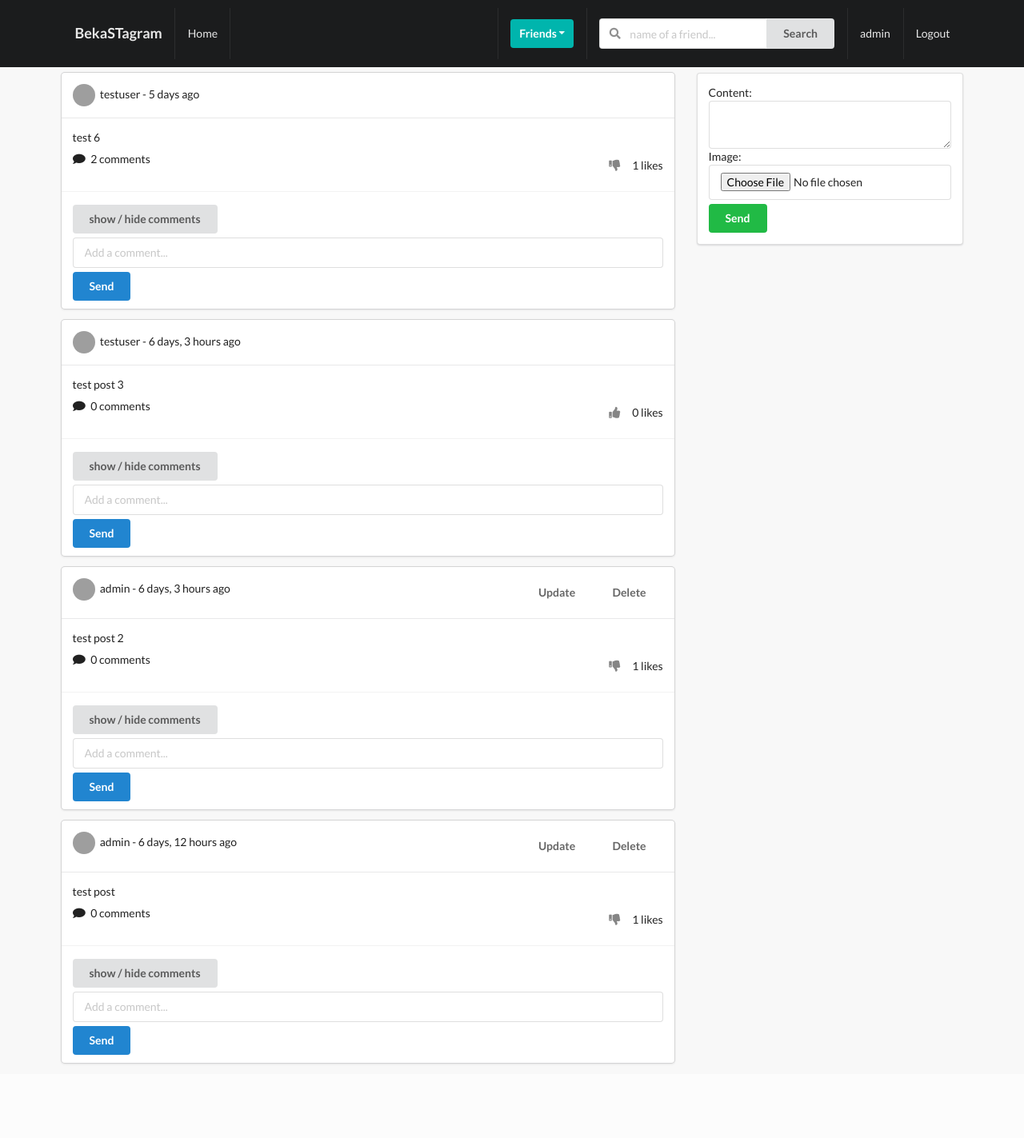
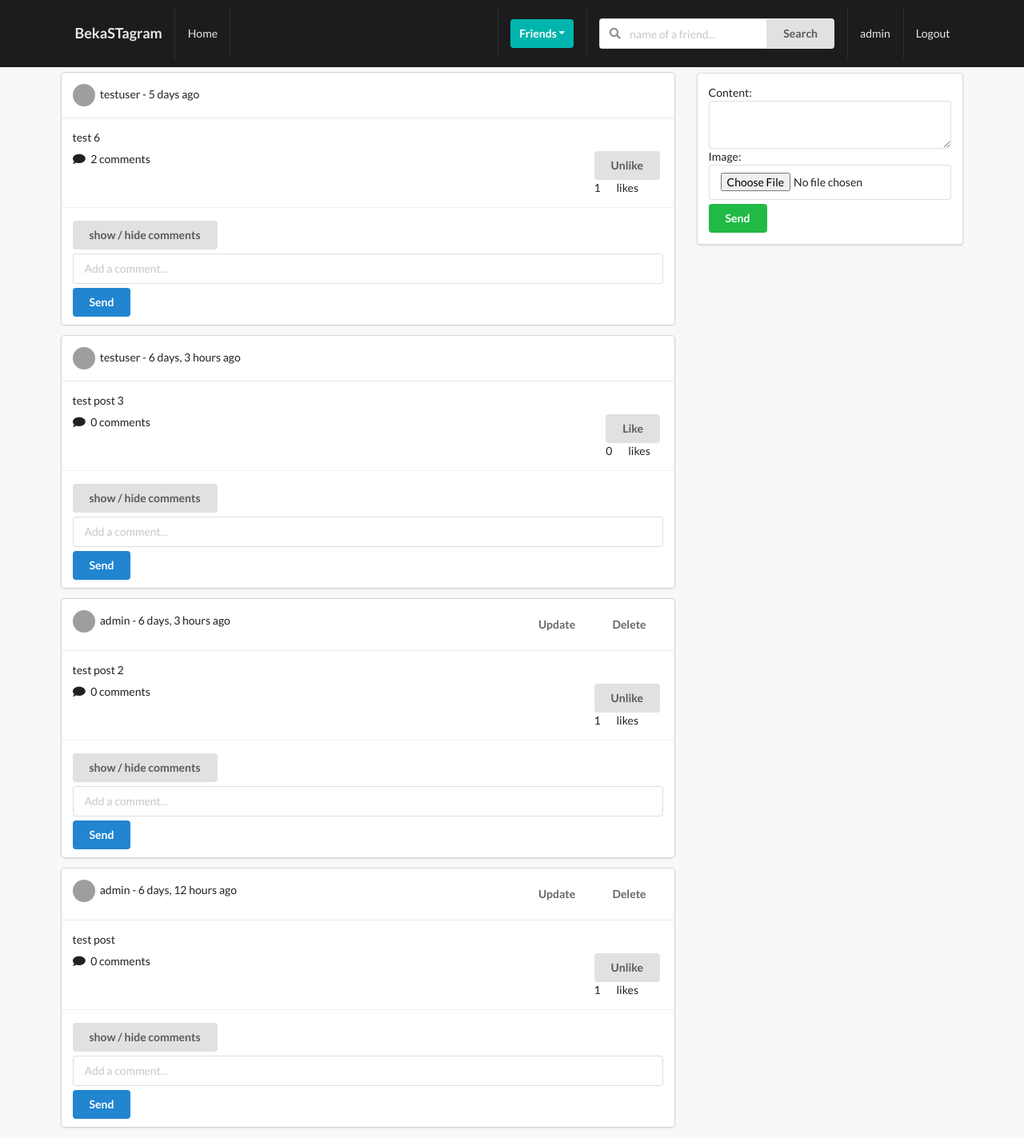
Before and after one commit to Bidahmetov02/django_social_net, a Django app: page /posts/ in a window 1280 px wide. Shown: the whole page at 80% size. Before the commit the page ends 1331 px from the top, so only its background shows below. Run offline with Django 3.2, Linux system fonts and the light colour scheme; a user stored in the database is signed in; data comes from the database, SQL or seed files in the repository; both versions use the stored data as it was after the commit; some libraries are stand-ins or nearby versions; grey boxes are pictures that could not be loaded.

Commit message:
Like button upgrade(Ajax)

```diff
--- a/src/posts/templates/posts/main.html
+++ b/src/posts/templates/posts/main.html
@@ -31,18 +31,25 @@
             <div class="content">
                 <p> {{ obj.content }} </p>
                 <div class="right floated">
-                    <form action="{% url 'posts:like-post-view' %}" method="POST">
+                    <form action="{% url 'posts:like-post-view' %}" method="POST" class="like-form" id="{{obj.id}}">
                         {% csrf_token %}
                         <input type="hidden" name="post_id" value={{obj.id}}>
-                        {% if profile not in obj.liked.all %}
-                            <button type="submit" class="ui bwhite-sm button"><i class="thumbs up icon"></i>
+                            <button type="submit" class="ui button like-btn{{obj.id}}">
+                                {% if profile not in obj.liked.all %}
+                                    Like
+                                {% else %}
+                                    Unlike
+                                {% endif %}
                             </button>
-                            <span> {{obj.num_likes}} likes</span>
-                        {% else %}
-                            <button type="submit" class="ui bwhite-sm button"><i class="thumbs down icon"></i>
-                            </button>
-                            <span> {{obj.num_likes}} likes</span>
-                        {% endif %}
+                            <div class="ui grid">
+                                <div class="column">
+                                    <div class="like-count{{obj.id}}"> {{obj.num_likes}} </div>
+                                </div>
+                                <div class="column">
+                                    likes
+                                </div>
+                            </div>
+
                     </form>
                 </div>
                 <i class="comment icon"></i>
@@ -107,6 +114,43 @@
                     display=false
                 }
             });
+
+
+            $('.like-form').submit(function(e){
+                e.preventDefault()
+
+                const post_id = $(this).attr('id')
+                const LikeText = $(`.like-btn${post_id}`).text()
+                const trim = $.trim(LikeText)
+                const url = $(this).attr('action')
+
+                let res;
+                const likes = parseInt($(`.like-count${post_id}`).text())
+                let count = parseInt(likes)
+
+                $.ajax({
+                    type: 'POST',
+                    url: url,
+                    data: {
+                        'csrfmiddlewaretoken': $('input[name=csrfmiddlewaretoken]').val(),
+                        'post_id': post_id,
+                    },
+                    success: function(response){
+                        if(trim === 'Unlike'){
+                            $(`.like-btn${post_id}`).text('Like')
+                            res = count - 1
+                        } else {
+                            $(`.like-btn${post_id}`).text('Unlike')
+                            res = count + 1
+                        }
+
+                        $(`.like-count${post_id}`).text(res)
+                    },
+                    error: function(response){
+                        console.log('error', response)
+                    }
+                })
+            })
         });
     </script>
 {% endblock scripts %}
```
Also changed, not shown: src/posts/views.py (+8 -0 lines), src/db.sqlite3.
